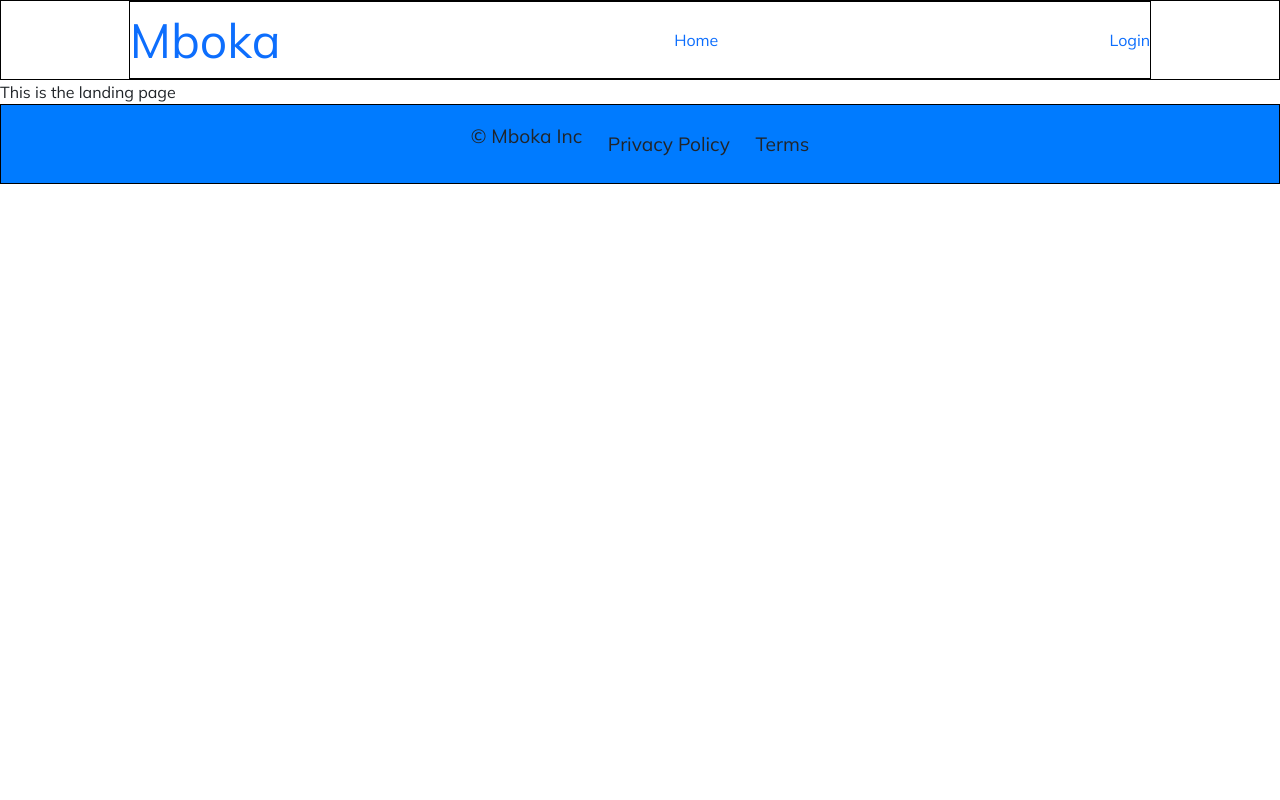
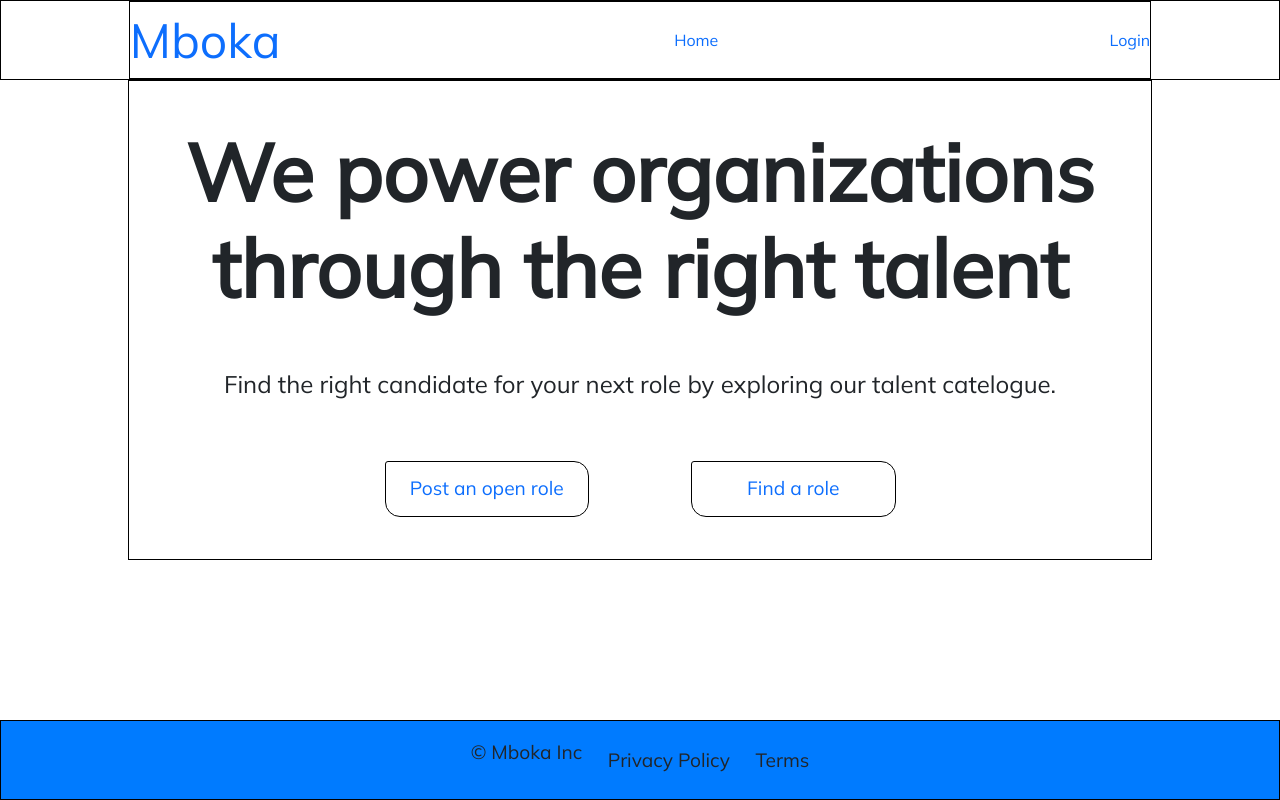
Before and after one commit to MokuaEnock/mboka, a React (Vite) app: page / in a window 1280 px wide. Built offline with nearby package versions, Linux system fonts and the light colour scheme; a small style sheet from the web is missing.

Commit message:
create structure for home section 1

```diff
--- a/src/Pages/general/landing/landing.css
+++ b/src/Pages/general/landing/landing.css
@@ -0,0 +1,44 @@
+#landing-1 {
+  width: 80%;
+  height: 60vh;
+  border: thin solid black;
+  display: flex;
+  flex-direction: column;
+  align-items: center;
+  justify-content: space-evenly;
+}
+
+#landing-1 > h1 {
+  text-align: center;
+  font-size: 5rem;
+  font-weight: bold;
+}
+
+#landing-1 > p {
+  text-align: center;
+  font-size: 1.5rem;
+}
+
+#landing-1 > span {
+  width: 50%;
+  height: 7vh;
+  display: flex;
+  flex-direction: row;
+  align-items: center;
+  justify-content: space-between;
+}
+
+#landing-1 > span > a {
+  width: 40%;
+  height: 100%;
+  border: thin solid black;
+  display: flex;
+  font-size: 1.2rem;
+  flex-direction: row;
+  align-items: center;
+  justify-content: center;
+  border-top-left-radius: 3px;
+  border-bottom-left-radius: 15px;
+  border-bottom-right-radius: 15px;
+  border-top-right-radius: 15px;
+}
--- a/src/Pages/general/landing/landing.jsx
+++ b/src/Pages/general/landing/landing.jsx
@@ -1,5 +1,20 @@
+import { Link } from "react-router-dom";
 import "./landing.css";
 
 export default function Landing() {
-  return <main> This is the landing page</main>;
+  return (
+    <main className="landing">
+      <section id="landing-1">
+        <h1>We power organizations through the right talent</h1>
+        <p>
+          Find the right candidate for your next role by exploring our talent
+          catelogue.
+        </p>
+        <span>
+          <Link to="/signup">Post an open role</Link>
+          <Link to="/signup">Find a role</Link>
+        </span>
+      </section>
+    </main>
+  );
 }
--- a/src/index.css
+++ b/src/index.css
@@ -14,3 +14,11 @@
 a {
   text-decoration: none;
 }
+
+main {
+  min-height: 80vh;
+  display: flex;
+  flex-direction: column;
+  align-items: center;
+  justify-content: flex-start;
+}
```
